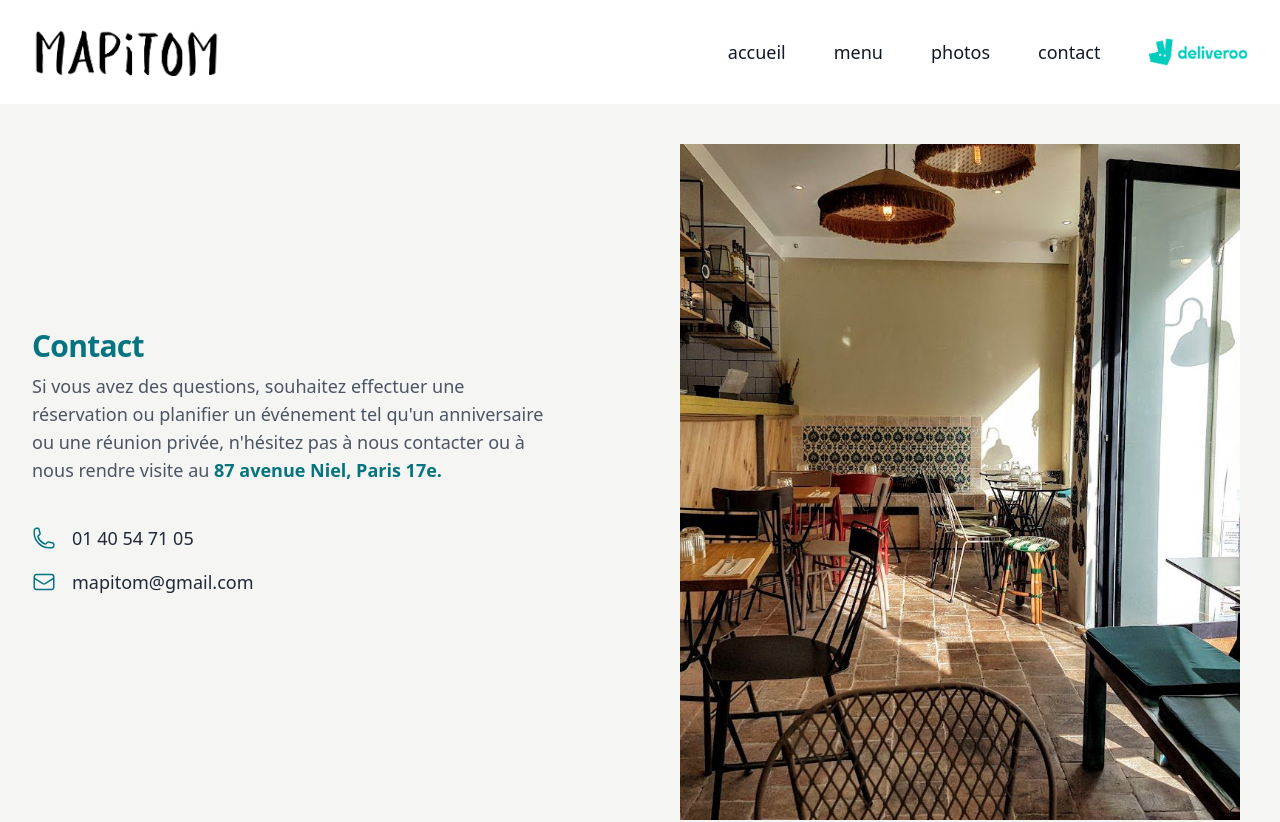
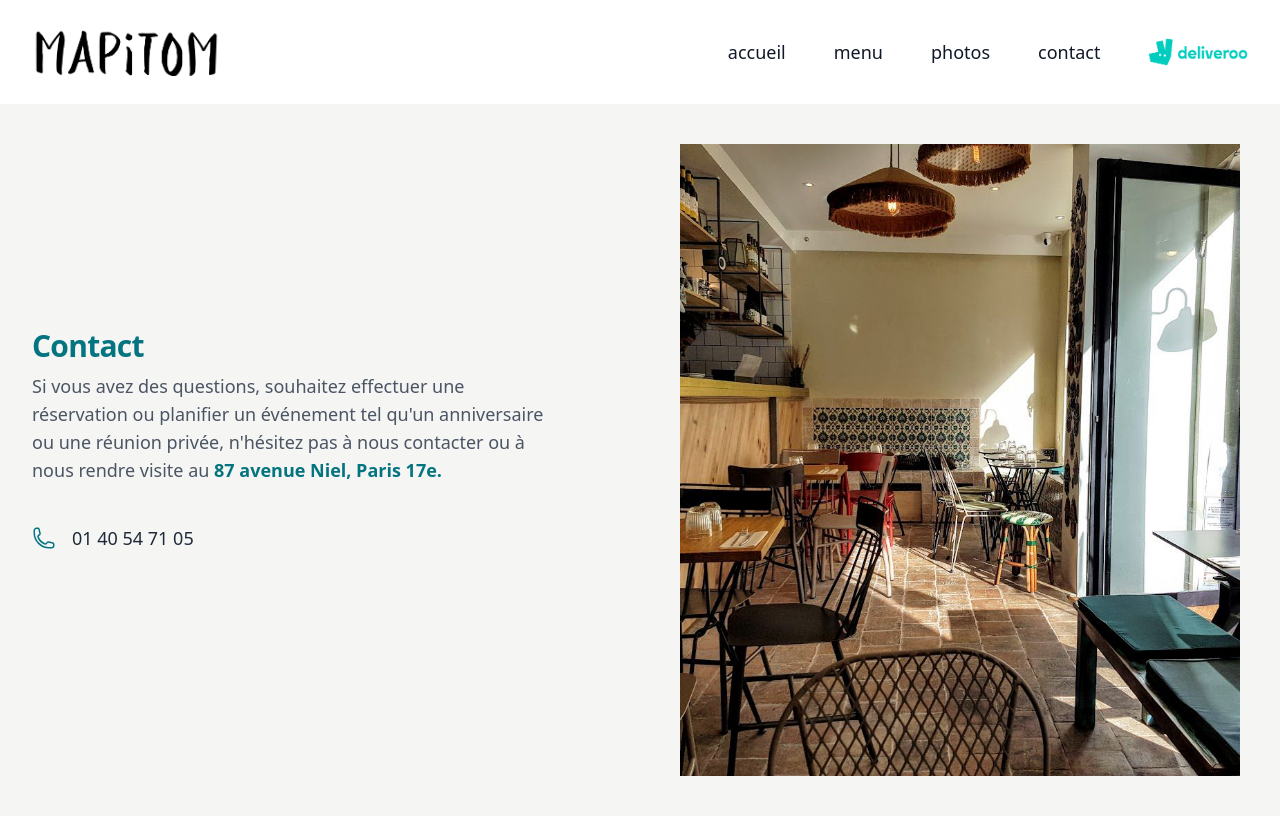
Before and after one commit to comels/mapitom, a React (Vite) app: page /contact in a window 1280 px wide. Shown: the top 822 px of the page. Built offline with nearby package versions, Linux system fonts and the light colour scheme.

Commit message:
remove mail

```diff
--- a/src/pages/Contact.jsx
+++ b/src/pages/Contact.jsx
@@ -53,22 +53,6 @@ export default function Example() {
                     </a>
                   </dd>
                 </div>
-                <div className="flex gap-x-4">
-                  <dt className="flex-none">
-                    <EnvelopeIcon
-                      className="h-7 w-6 text-teal-600"
-                      aria-hidden="true"
-                    />
-                  </dt>
-                  <dd>
-                    <a
-                      className="text-gray-800 font-light"
-                      href="mailto:maharaja.restaurant.paris@gmail.com"
-                    >
-                      mapitom@gmail.com
-                    </a>
-                  </dd>
-                </div>
               </dl>
             </div>
           </div>
```
